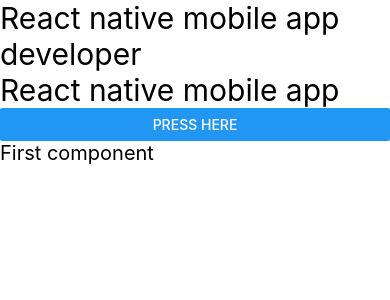
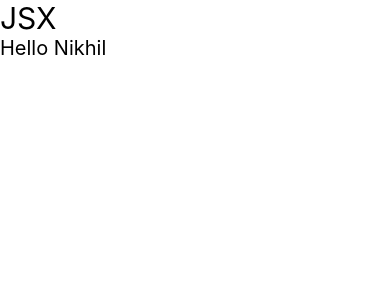
Before and after one commit to bhattk64/React-Native-Practice, a React Native app: screen / in a window 390 px wide. Shown: the top 300 px of the page. Built offline with nearby package versions, Linux system fonts and the light colour scheme.

Commit message:
learned about jsx in react native

```diff
--- a/App.jsx
+++ b/App.jsx
@@ -1,14 +1,17 @@
 import React from 'react'
-import {Text,View,Button}from 'react-native'
-import First from './src/components/First'
+// import {Text,View,Button}from 'react-native'
+// import First from './src/components/First'
+import {View} from 'react-native'
+import JSX from './src/components/JSX'
 
 const App = () => {
   return (
     <View>
-   <Text style={{fontSize:30}}>React native mobile app developer</Text>
+   {/* <Text style={{fontSize:30}}>React native mobile app developer</Text>
    <Text style={{fontSize:30}}>React native mobile app </Text>
    <Button title='Press Here' />
-   <First/>
+   <First/> */}
+   <JSX/>
     </View>
 
 
--- /dev/null
+++ b/src/components/JSX.jsx
@@ -0,0 +1,16 @@
+import { View, Text } from 'react-native'
+import React from 'react'
+
+//jsx =javascript syntax extension
+//we can only write javacript expression on jsx we cant write statement because it doesnt return anything
+const JSX = () => {
+    let name='Nikhil'
+  return (
+    <View>
+      <Text style={{fontSize:30}}>JSX</Text>
+      <Text style={{fontSize:20}}>Hello {name}</Text>
+    </View>
+  )
+}
+
+export default JSX
```
